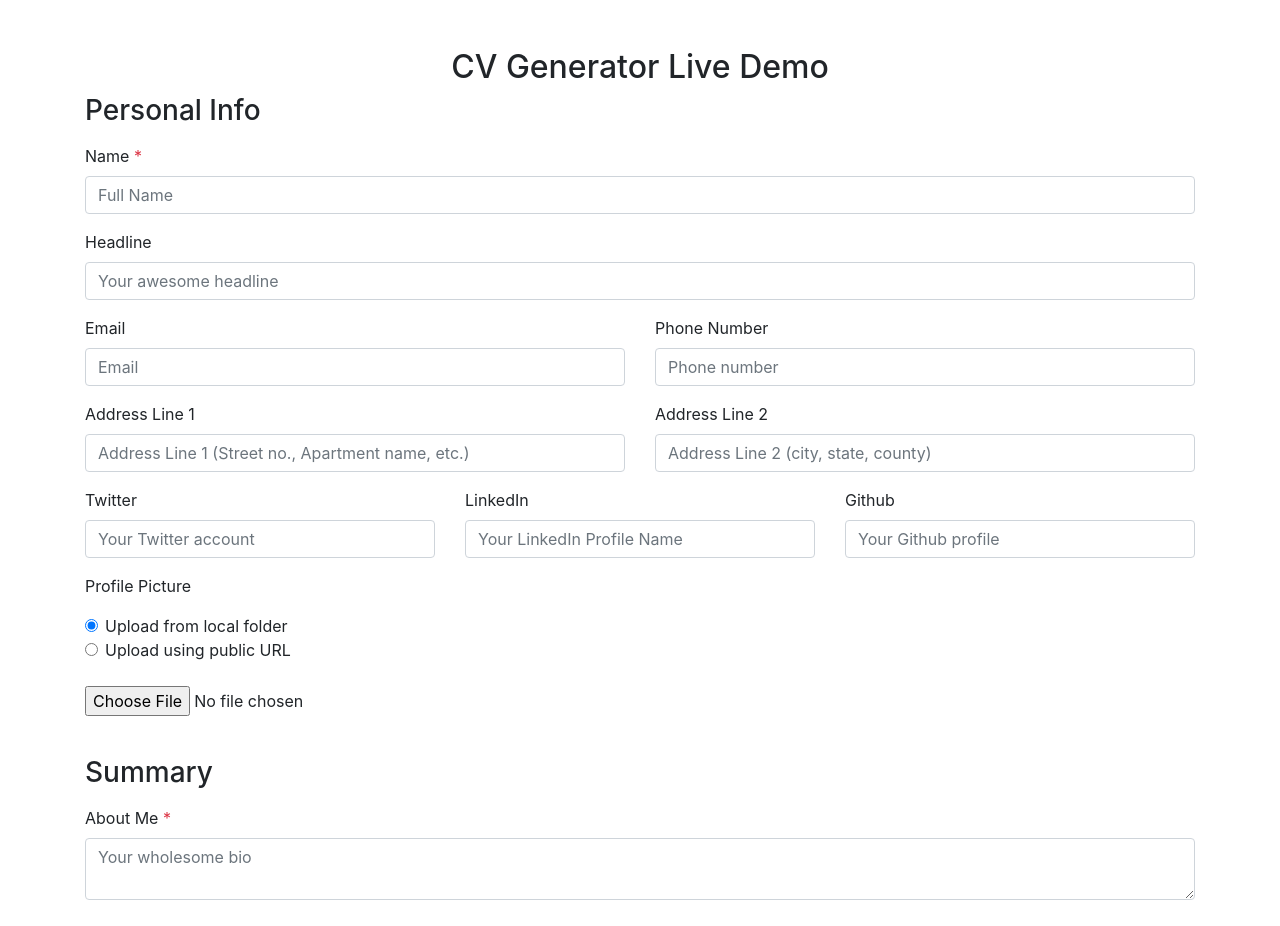
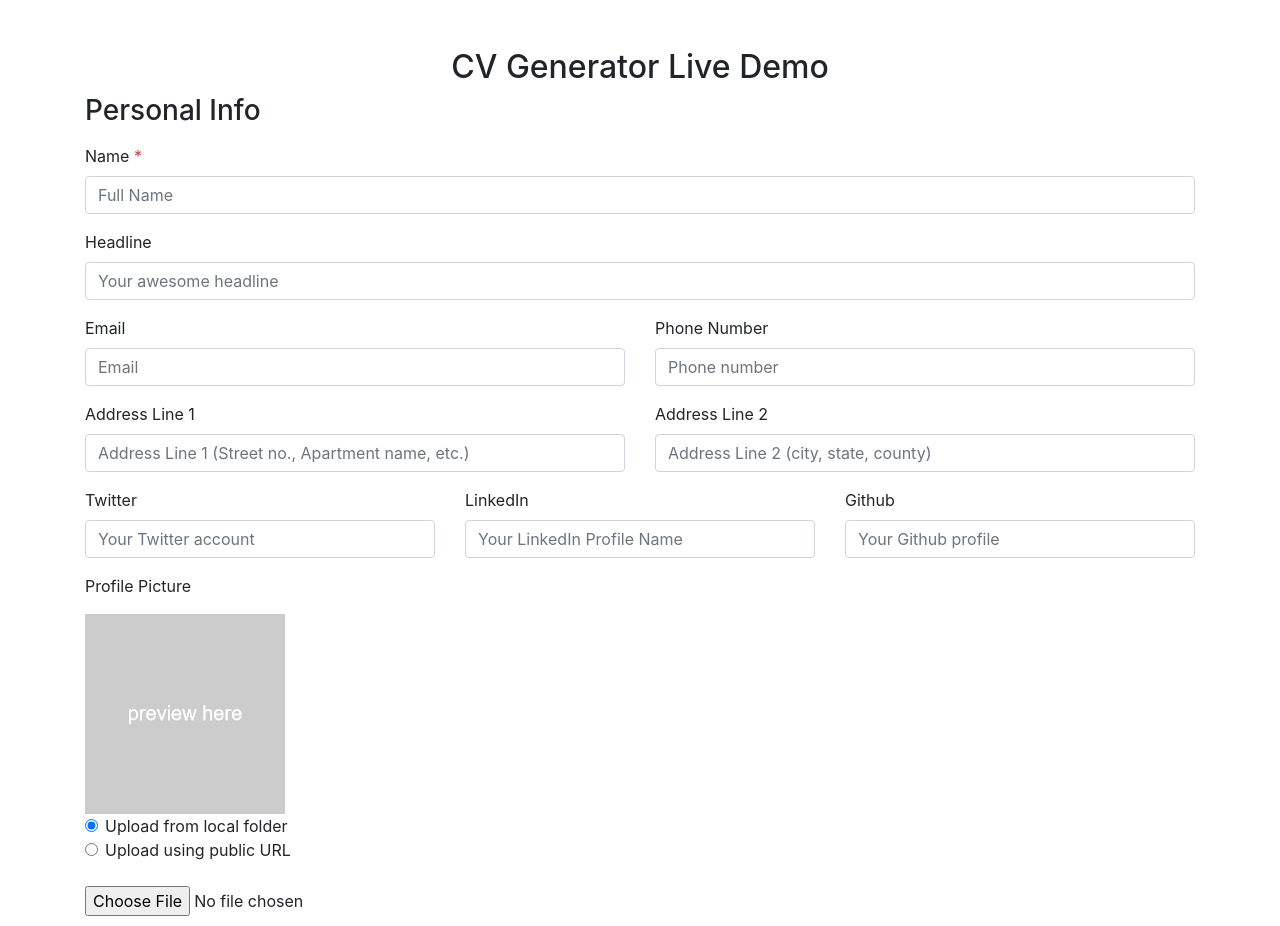
Before and after one commit to thomasoca/cv-generator-demo, a React (Create React App) app: page / in a window 1280 px wide. Shown: the top 926 px of the page. Built offline with nearby package versions, Linux system fonts and the light colour scheme.

Commit message:
add profile picture preview

```diff
--- a/src/components/MainForm.tsx
+++ b/src/components/MainForm.tsx
@@ -35,7 +35,7 @@ const MainForm = () => {
                 values.main_section.languages.descriptions); // use arr as this
                 setSubmitting(true);
                 axios({
-                    url: "http://localhost:8080/user",
+                    url: process.env.API_URL,
                     method: "POST",
                     responseType: "blob", // important
                     data: values,
@@ -70,6 +70,7 @@ const MainForm = () => {
                                 handleChange={formik.handleChange}
                                 namespace="personal_info"
                                 setFieldValue={formik.setFieldValue}
+                                values={formik.values}
                             />
                             <br />
                             <MainSectionForm
--- a/src/components/UserForm.tsx
+++ b/src/components/UserForm.tsx
@@ -1,6 +1,14 @@
-import * as React from "react";
+import React, { useCallback, useState } from "react";
 import * as Yup from "yup";
-import { Row, Col, Input, FormGroup, Label } from "reactstrap";
+import {
+    Row,
+    Col,
+    Input,
+    FormGroup,
+    Label,
+    Button,
+    InputGroup,
+} from "reactstrap";
 import { TextInput, TextInputList } from "./TextInput";
 import { PersonalInfo } from "./Models";
 
@@ -13,6 +21,7 @@ interface UserProps {
     namespace: string;
     setFieldValue: (field: string, value: any) => void;
     handleChange: (e: React.ChangeEvent<HTMLInputElement>) => void;
+    values: { [field: string]: any };
 }
 
 export const userInitialValues: PersonalInfo = {
@@ -47,8 +56,14 @@ const getBase64 = (file: File) => {
 };
 
 const UserForm = (props: UserProps) => {
-    const { handleChange, namespace, setFieldValue } = props;
-    const [uploadType, setUploadType] = React.useState("local");
+    const placeholderImg: string = "./preview.jpg";
+    const errorImg: string = "./error.jpg";
+    const { handleChange, namespace, setFieldValue, values } = props;
+    const [uploadType, setUploadType] = useState("local");
+    const [imageSrc, setImageSrc] = useState(placeholderImg);
+    const errorHandler = useCallback(() => {
+        setImageSrc(errorImg || placeholderImg);
+    }, [errorImg, placeholderImg]);
     return (
         <div>
             <h3 className="my-2">Personal Info</h3>
@@ -137,6 +152,14 @@ const UserForm = (props: UserProps) => {
                 </Col>
                 <Col xs={12} md={6} className="my-2">
                     <p>Profile Picture</p>
+                    <img
+                        onError={errorHandler}
+                        src={imageSrc}
+                        alt="preview"
+                        width="200"
+                        height="200"
+                    />
+                    <br />
                     <FormGroup check>
                         <Label check>
                             <Input
@@ -145,6 +168,7 @@ const UserForm = (props: UserProps) => {
                                 name="profpicselector"
                                 value="local"
                                 onClick={() => {
+                                    setImageSrc(placeholderImg);
                                     setUploadType("local");
                                     setFieldValue(
                                         namespace + ".picture",
@@ -162,6 +186,7 @@ const UserForm = (props: UserProps) => {
                                 name="profpicselector"
                                 value="publicurl"
                                 onClick={() => {
+                                    setImageSrc(placeholderImg);
                                     setUploadType("publicurl");
                                     setFieldValue(
                                         namespace + ".picture",
@@ -176,6 +201,7 @@ const UserForm = (props: UserProps) => {
                     {uploadType === "local" ? (
                         <Input
                             type="file"
+                            accept=".jpg, .jpeg, .png"
                             name={namespace + ".picture"}
                             id="exampleFile"
                             onChange={(e) => {
@@ -186,6 +212,7 @@ const UserForm = (props: UserProps) => {
                                             namespace + ".picture",
                                             result
                                         );
+                                        setImageSrc(result);
                                     })
                                     .catch((err) => {
                                         console.log(err);
@@ -193,12 +220,27 @@ const UserForm = (props: UserProps) => {
                             }}
                         />
                     ) : (
+                        <div>
+                            <InputGroup>
                                 <TextInputList
                                     type="text"
                                     name={namespace + ".picture"}
                                     placeholder="Fill with your picture URL"
                                     onChange={handleChange}
                                 />
+                                &nbsp;
+                                <Button
+                                    type="button"
+                                    onClick={() => {
+                                        setImageSrc(
+                                            values[namespace]["picture"]
+                                        );
+                                    }}
+                                >
+                                    Preview URL
+                                </Button>
+                            </InputGroup>
+                        </div>
                     )}
                 </Col>
             </Row>
```
Also changed, not shown: public/error.jpg (added), public/preview.jpg (added). Lines whose indentation alone changed are shown as unchanged.
